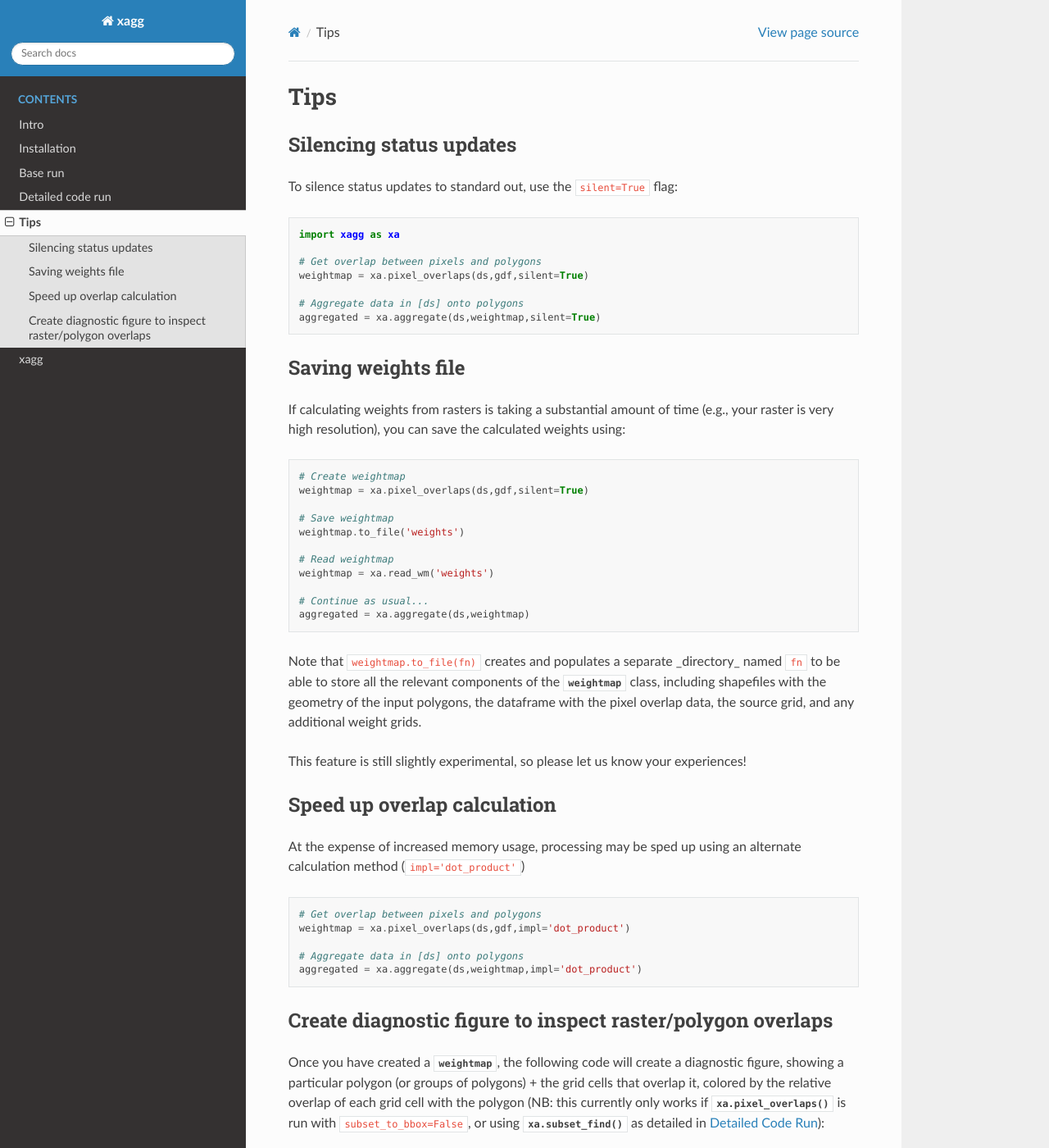
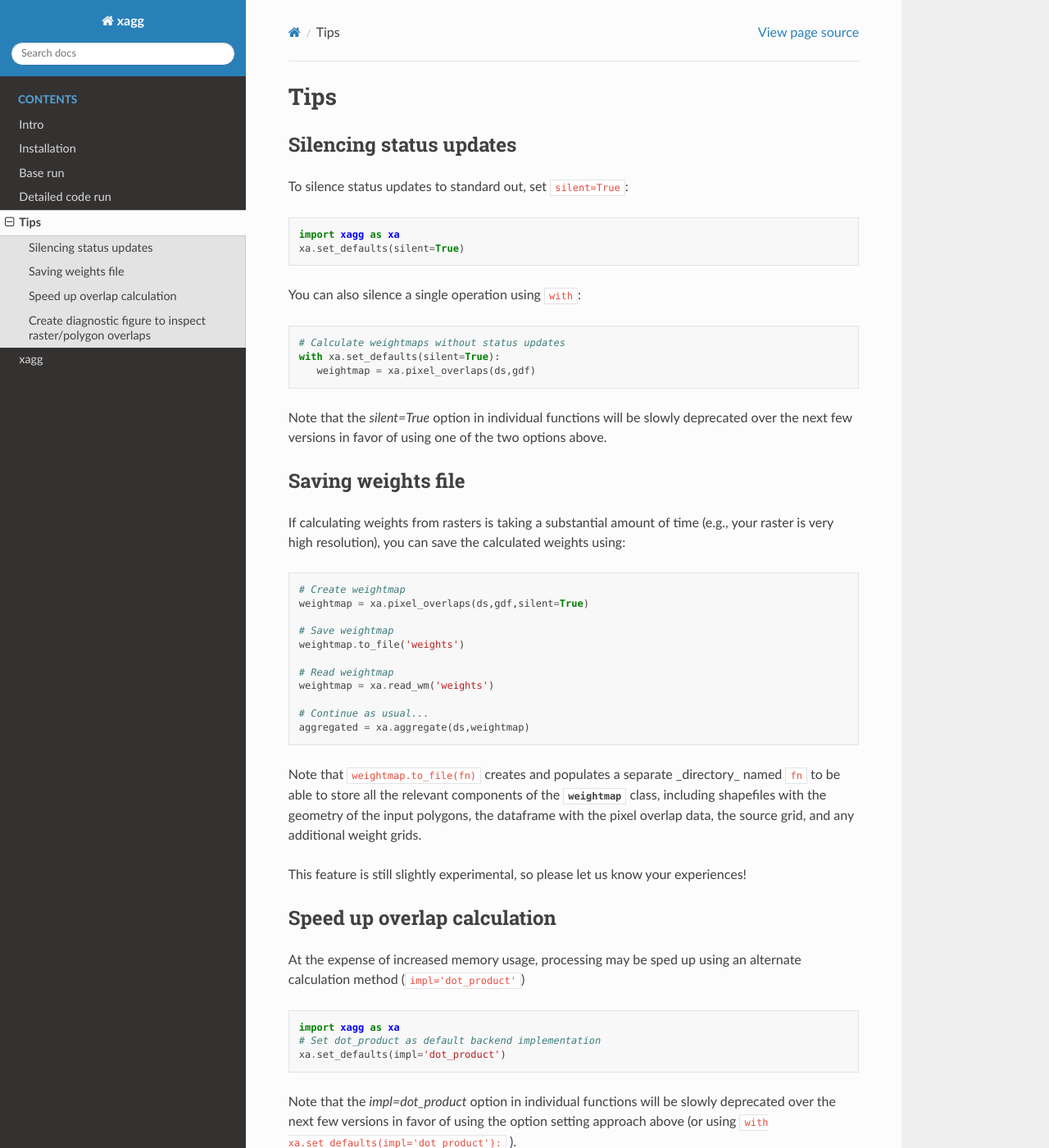
Before and after one commit to ks905383/xagg, a Sphinx documentation site: the page built from docs/source/tips.rst, in a window 1280 px wide and 1400 px high. Shown: the whole window at 82% size. Built offline with Sphinx 7.4.7 and the Read the Docs theme 2.0.0, drawn with Linux system fonts in a browser that asks for light colours.

Commit message:
update docs to reflect global options setting

```diff
--- a/docs/source/tips.rst
+++ b/docs/source/tips.rst
@@ -4,15 +4,20 @@ Tips
 Silencing status updates
 ---------------------------------------
 
-To silence status updates to standard out, use the ``silent=True`` flag::
+To silence status updates to standard out, set ``silent=True``::
 
    import xagg as xa
+   xa.set_defaults(silent=True)
 
-   # Get overlap between pixels and polygons
-   weightmap = xa.pixel_overlaps(ds,gdf,silent=True)
+You can also silence a single operation using ``with``::
 
-   # Aggregate data in [ds] onto polygons
-   aggregated = xa.aggregate(ds,weightmap,silent=True)
+   # Calculate weightmaps without status updates
+   with xa.set_defaults(silent=True):
+      weightmap = xa.pixel_overlaps(ds,gdf)
+
+Note that the `silent=True` option in individual functions will be
+slowly deprecated over the next few versions in favor of using one of
+the two options above.
 
 Saving weights file
 ---------------------------------------
@@ -38,11 +43,13 @@ Speed up overlap calculation
 ---------------------------------------
 At the expense of increased memory usage, processing may be sped up using an alternate calculation method (``impl='dot_product'``) ::
 
-   # Get overlap between pixels and polygons
-   weightmap = xa.pixel_overlaps(ds,gdf,impl='dot_product')
+   import xagg as xa
+   # Set dot_product as default backend implementation
+   xa.set_defaults(impl='dot_product')
 
-   # Aggregate data in [ds] onto polygons
-   aggregated = xa.aggregate(ds,weightmap,impl='dot_product')
+Note that the `impl=dot_product` option in individual functions will be
+slowly deprecated over the next few versions in favor of using the option
+setting approach above (or using ``with xa.set_defaults(impl='dot_product'):`` ).
 
 Create diagnostic figure to inspect raster/polygon overlaps
 ------------------------------------------------------------
```
Also changed, not shown: docs/source/notebooks/base_run.ipynb, docs/source/notebooks/full_run.ipynb.
